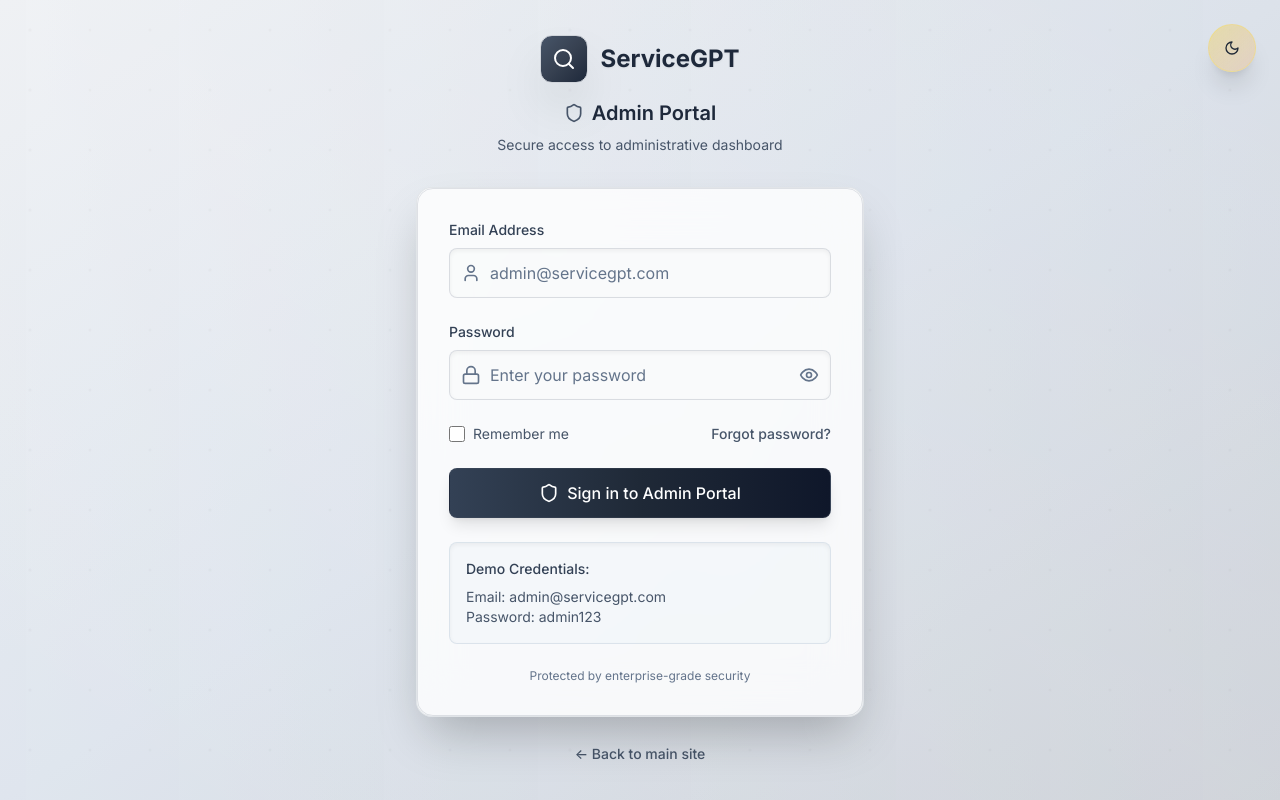
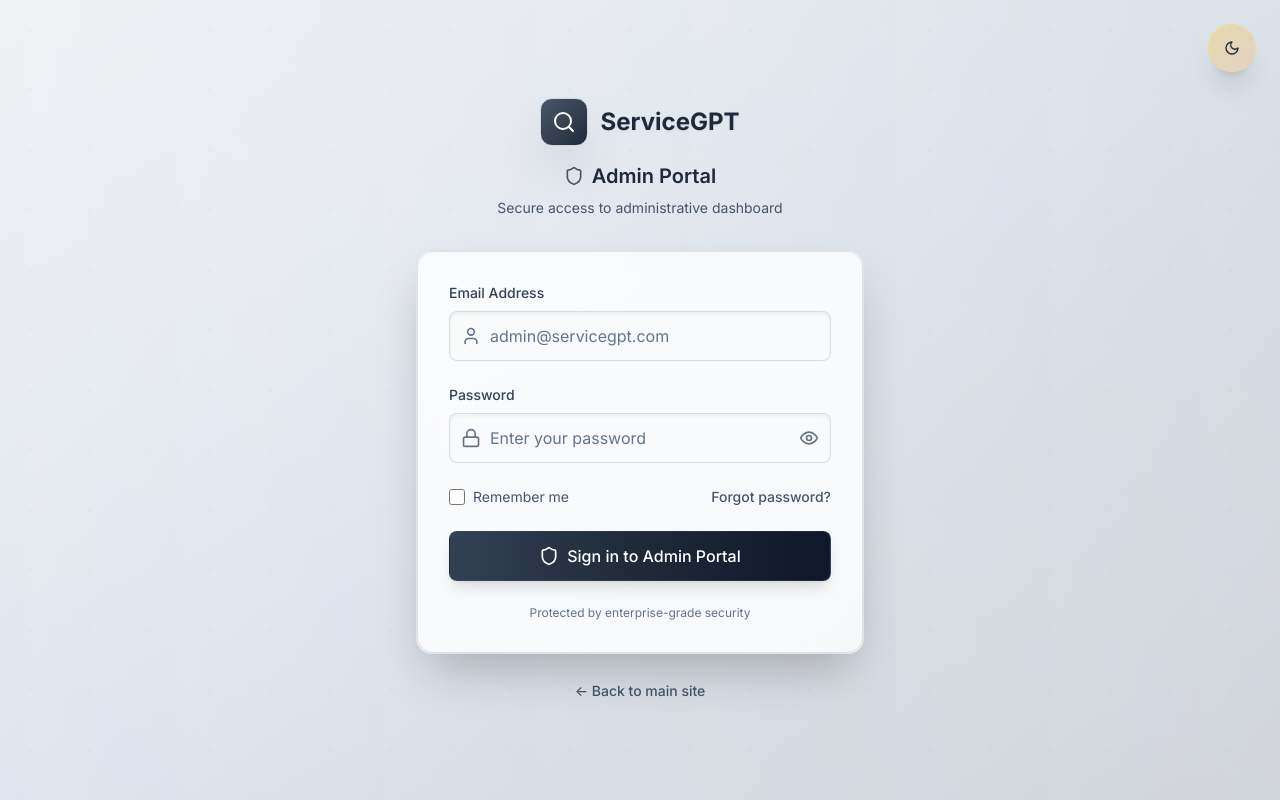
Before and after one commit to photonGi/Hire_Local, a React (Vite) app: page /admin/login in a window 1280 px wide. Built offline with nearby package versions, Linux system fonts and the light colour scheme; no server answers.

Commit message:
remove light mode demo credentials

```diff
--- a/src/components/admin/AdminLogin.tsx
+++ b/src/components/admin/AdminLogin.tsx
@@ -345,14 +345,6 @@
               </button>
             </div>
 
-            {/* Light Theme Demo Credentials */}
-            <div className="mt-6 p-4 bg-slate-100/60 border border-slate-300/60 rounded-lg shadow-inner">
-              <div className="text-slate-700 text-sm font-medium mb-2">Demo Credentials:</div>
-              <div className="text-slate-600 text-sm">
-                <div>Email: admin@servicegpt.com</div>
-                <div>Password: admin123</div>
-              </div>
-            </div>
 
             {/* Light Theme Security Notice */}
             <div className="mt-6 text-center">
```
